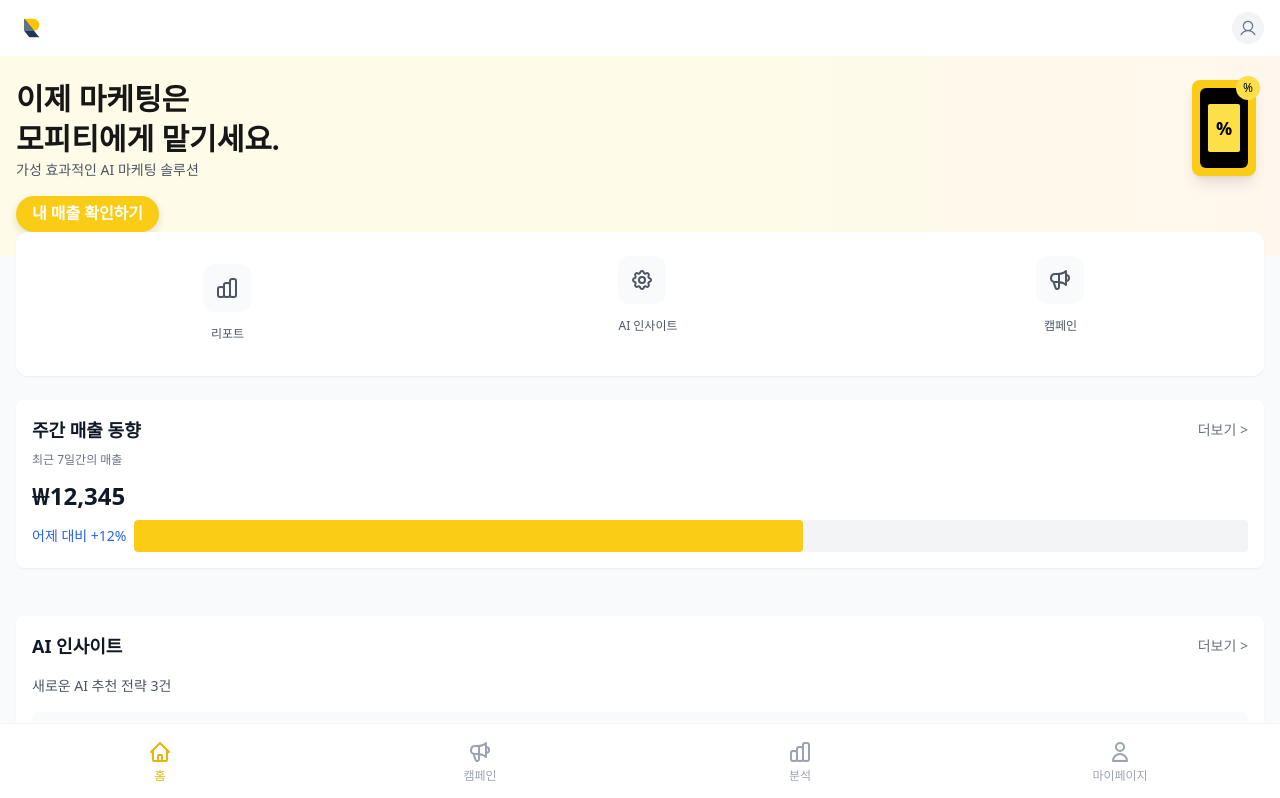
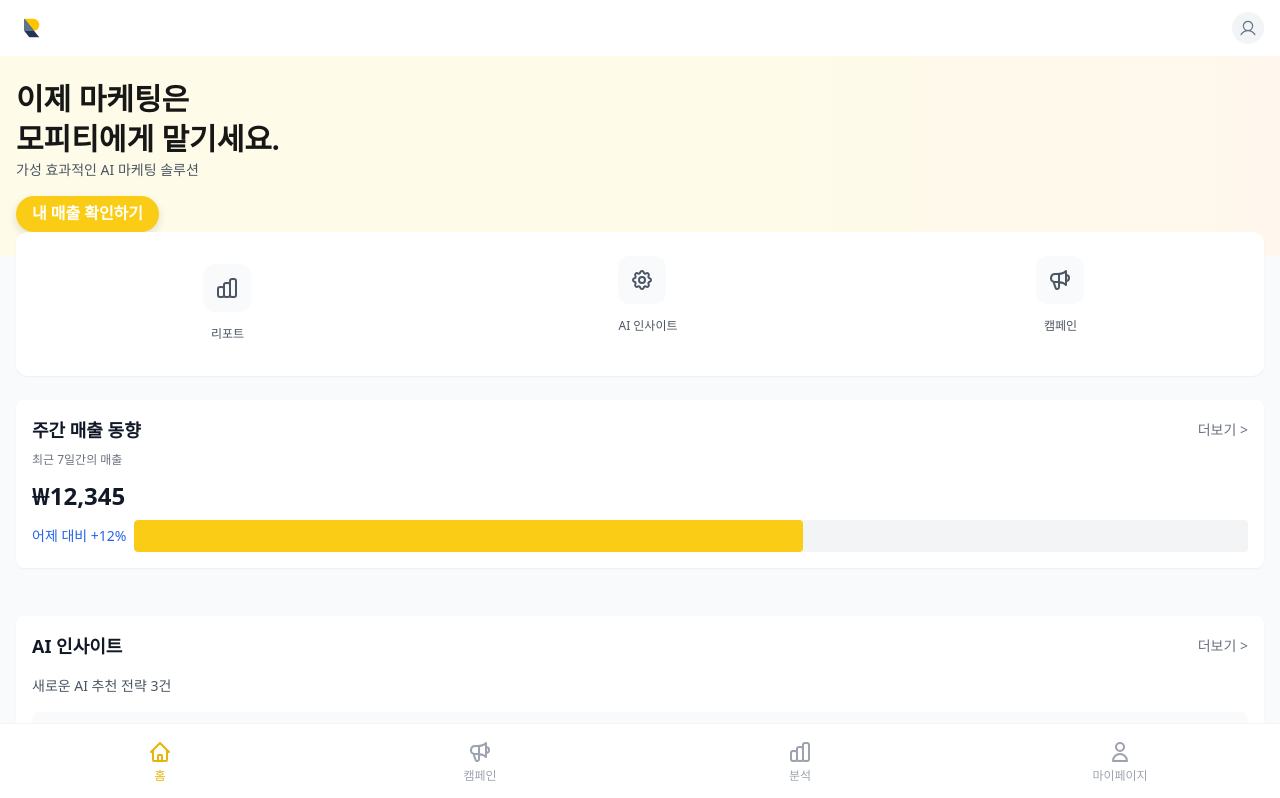
Before and after one commit to likelion-team-MoPT/mopt-front, a React (Vite) app: page /home in a window 1280 px wide. Shown: the top 798 px of the page. Built offline with nearby package versions, Linux system fonts and the light colour scheme; the HTML template or start-up script is replaced by a standard one.

Commit message:
WIP: 홈페이지 수정 전 백업

```diff
--- a/src/pages/ConnectServices.tsx
+++ b/src/pages/ConnectServices.tsx
@@ -5,7 +5,9 @@
 import type { ConnectData } from '../types';
 import IconSvg from '../assets/icon.svg';
 
-interface ConnectServicesProps {}
+interface ConnectServicesProps {
+  showModal?: boolean;
+}
 
 const ConnectServices: React.FC<ConnectServicesProps> = () => {
   const navigate = useNavigate();
--- a/src/pages/Home.tsx
+++ b/src/pages/Home.tsx
@@ -33,21 +33,7 @@
             </div>
           </div>
 
-          {/* Phone Illustration */}
-          <div className="absolute right-6 top-6">
-            <div className="relative">
-              <div className="w-16 h-24 bg-yellow-400 rounded-lg shadow-lg flex items-center justify-center">
-                <div className="w-12 h-20 bg-black rounded-md flex items-center justify-center">
-                  <div className="w-8 h-12 bg-yellow-300 rounded-sm flex items-center justify-center">
-                    <span className="text-black text-lg font-bold">%</span>
-                  </div>
-                </div>
-              </div>
-              <div className="absolute -top-1 -right-1 w-6 h-6 bg-yellow-300 rounded-full flex items-center justify-center text-xs">
-                %
-              </div>
-            </div>
-          </div>
+
         </div>
 
         {/* Feature Icons */}
```
